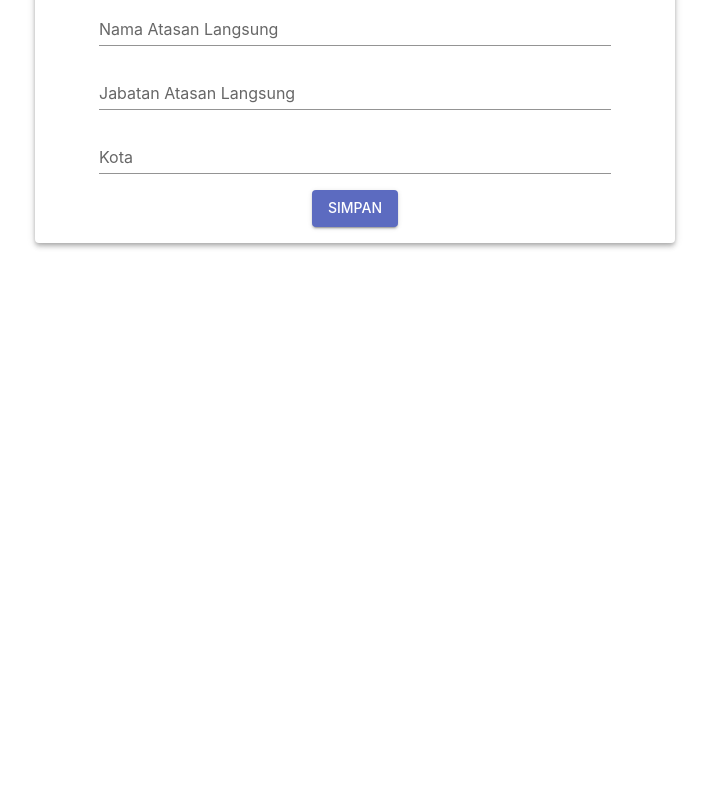
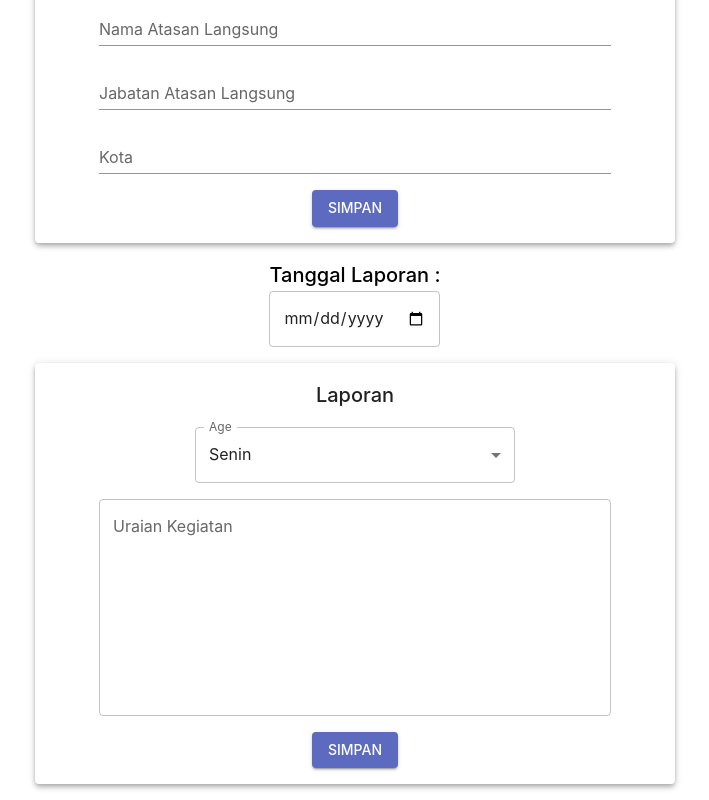
Before and after one commit to ryanadiputraa/asn-logbook, a React (Create React App) app: page / in a window 1280 px wide. Shown: the part 322-1122 px from the top of the page, without its empty margins (285-994 px from the left). Before the commit the page ends 800 px from the top, so only its background shows below. Built offline with nearby package versions, Linux system fonts and the light colour scheme; no server answers.

Commit message:
create report form

```diff
--- /dev/null
+++ b/src/modules/main/components/ReportForm.tsx
@@ -0,0 +1,100 @@
+import React, { useState } from "react";
+
+import { DailyLog } from "../pages/Main";
+import { Button, Paper, TextField, Typography, Stack } from "@mui/material";
+import InputLabel from "@mui/material/InputLabel";
+import MenuItem from "@mui/material/MenuItem";
+import FormControl from "@mui/material/FormControl";
+import Select from "@mui/material/Select";
+
+interface ReportFormProps {
+  setReportDate: React.Dispatch<React.SetStateAction<string>>;
+  onAddLog: (log: DailyLog) => void;
+}
+
+export const ReportForm: React.FC<ReportFormProps> = ({
+  setReportDate,
+  onAddLog,
+}) => {
+  const [day, setDay] = useState("Senin");
+  const [activities, setActivities] = useState("");
+
+  const onSubmitLogForm = (event?: React.SyntheticEvent | Event) => {
+    event?.preventDefault();
+    const newLog: DailyLog = {
+      day: day,
+      activites: activities,
+    };
+    onAddLog(newLog);
+  };
+
+  return (
+    <>
+      <div>
+        <Typography variant="h6" sx={{ textAlign: "center" }}>
+          Tanggal Laporan :
+        </Typography>
+        <TextField
+          type="date"
+          variant="outlined"
+          onChange={(event) => setReportDate(event.target.value)}
+        />
+      </div>
+      <Paper
+        elevation={4}
+        sx={{
+          width: "95%",
+          maxWidth: "80vh",
+          display: "flex",
+          flexDirection: "column",
+          alignItems: "center",
+          padding: "2vh 0",
+        }}
+      >
+        <form
+          onSubmit={(event) => onSubmitLogForm(event)}
+          autoComplete="off"
+          style={{ width: "100%" }}
+        >
+          <Stack
+            direction="column"
+            spacing={2}
+            sx={{
+              alignItems: "center",
+              justifyContent: "center",
+            }}
+          >
+            <Typography variant="h6">Laporan</Typography>
+            <FormControl sx={{ width: "50%" }}>
+              <InputLabel id="demo-simple-select-label">Age</InputLabel>
+              <Select
+                labelId="demo-simple-select-label"
+                id="demo-simple-select"
+                value={day}
+                label="Age"
+                onChange={(event) => setDay(event.target.value)}
+              >
+                <MenuItem value={"Senin"}>Senin</MenuItem>
+                <MenuItem value={"Selasa"}>Selasa</MenuItem>
+                <MenuItem value={"Rabu"}>Rabu</MenuItem>
+                <MenuItem value={"Kamis"}>Kamis</MenuItem>
+                <MenuItem value={"Jumat"}>Jumat</MenuItem>
+              </Select>
+            </FormControl>
+            <TextField
+              label="Uraian Kegiatan"
+              variant="outlined"
+              multiline
+              rows={8}
+              sx={{ width: "80%" }}
+              onChange={(event) => setActivities(event.target.value)}
+            />
+            <Button type="submit" color="primary" variant="contained">
+              Simpan
+            </Button>
+          </Stack>
+        </form>
+      </Paper>
+    </>
+  );
+};
--- a/src/modules/main/pages/Main.tsx
+++ b/src/modules/main/pages/Main.tsx
@@ -5,11 +5,13 @@ import axios from "../../../lib/axios/axios";
 import auth from "../../auth/auth";
 
 import { ProfileForm } from "../components/ProfileForm";
+import { ReportForm } from "../components/ReportForm";
 import { ModalProps } from "../../modal";
 import { MenuBar } from "../components/MenuBar";
 import { Box } from "@mui/material";
 import MuiAlert, { AlertProps } from "@mui/material/Alert";
 import Snackbar from "@mui/material/Snackbar";
+
 interface MainProps {
   setModal: React.Dispatch<React.SetStateAction<ModalProps>>;
 }
@@ -22,6 +24,11 @@ export type profileData = {
   supervisor_position: string;
   city: string;
 };
+
+export interface DailyLog {
+  day: string;
+  activites: string;
+}
 
 const Alert = React.forwardRef<HTMLDivElement, AlertProps>(function Alert(
   props,
@@ -44,6 +51,21 @@ export const Main: React.FC<MainProps> = ({ setModal }) => {
     supervisor_position: "",
     city: "",
   });
+  const [reportDate, setReportDate] = useState<string>("");
+  const [log, setLog] = useState<DailyLog[]>([]);
+  console.log(reportDate, log);
+
+  const { register, handleSubmit } = useForm<profileData>();
+
+  const onSaveProfile: SubmitHandler<profileData> = (data) => {
+    setNotifyMsg("Data berhasil disimpan! Silahkan isi laporan anda");
+    setIsNotify(true);
+    setProfileData(data);
+  };
+
+  const onAddLog = (log: DailyLog) => {
+    setLog((currentLog) => [...currentLog, log]);
+  };
 
   const handleLogout = () => {
     auth.logout(() => navigate("/login"));
@@ -59,27 +81,19 @@ export const Main: React.FC<MainProps> = ({ setModal }) => {
     setIsNotify(false);
   };
 
-  const { register, handleSubmit } = useForm<profileData>();
-
-  const onSaveProfile: SubmitHandler<profileData> = (data) => {
-    setNotifyMsg("Data berhasil disimpan! Silahkan isi laporan anda");
-    setIsNotify(true);
-    setProfileData(data);
-  };
-
   useEffect(() => {
-    setModal({ isOpen: true, type: "Loader" });
-    axios
-      .get("/api/v1/profile")
-      .then((resp) => {
-        setModal({ isOpen: false, type: "" });
-        setIsAuth(true);
-      })
-      .catch((err) => {
-        setModal({ isOpen: false, type: "" });
-        console.error(err);
-        setIsAuth(false);
-      });
+    // setModal({ isOpen: true, type: "Loader" });
+    // axios
+    //   .get("/api/v1/profile")
+    //   .then((resp) => {
+    //     setModal({ isOpen: false, type: "" });
+    //     setIsAuth(true);
+    //   })
+    //   .catch((err) => {
+    //     setModal({ isOpen: false, type: "" });
+    //     console.error(err);
+    //     setIsAuth(false);
+    //   });
   }, []); // eslint-disable-line
 
   return (
@@ -95,6 +109,7 @@ export const Main: React.FC<MainProps> = ({ setModal }) => {
           flexDirection: "column",
           alignItems: "center",
           padding: "2vh",
+          gap: "2vh",
         }}
       >
         {profileData["nip"] === "" ? (
@@ -104,7 +119,9 @@ export const Main: React.FC<MainProps> = ({ setModal }) => {
             onSaveProfile={onSaveProfile}
           />
         ) : null}
+        <ReportForm setReportDate={setReportDate} onAddLog={onAddLog} />
       </Box>
+
       <Snackbar
         anchorOrigin={{ vertical: "bottom", horizontal: "right" }}
         open={isNotify}
```
